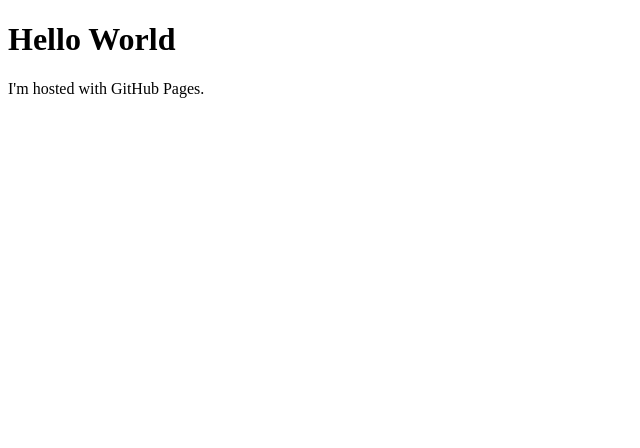
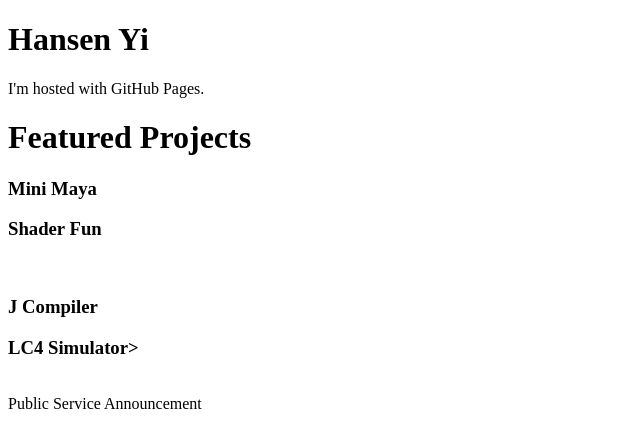
Before and after one commit to hansen-yi/hansen-yi.github.io, a plain HTML site: page index.html in a window 1280 px wide. Shown: the whole page, without its empty margins (0-640 px from the left). Drawn offline with Linux system fonts and the light colour scheme.

Commit message:
Update index.html

```diff
--- a/index.html
+++ b/index.html
@@ -1,7 +1,23 @@
 <!DOCTYPE html>
 <html>
 <body>
-<h1>Hello World</h1>
+<h1>Hansen Yi</h1>
 <p>I'm hosted with GitHub Pages.</p>
+  <h1>Featured Projects</h1>
+  <div id = "project">
+    <h3>Mini Maya </h3>
+  </div>
+  <div id = "project">
+    <h3>Shader Fun</h3>
+  </div> <br>
+  <div id = "project">
+    <h3> J Compiler </h3>
+  </div>
+  <div id = "project">
+    <h3>LC4 Simulator>
+  </div> </br>
+  <div id = "project>
+    <h3> Public Service Announcement </h3>
+  </div>
 </body>
 </html>
```
